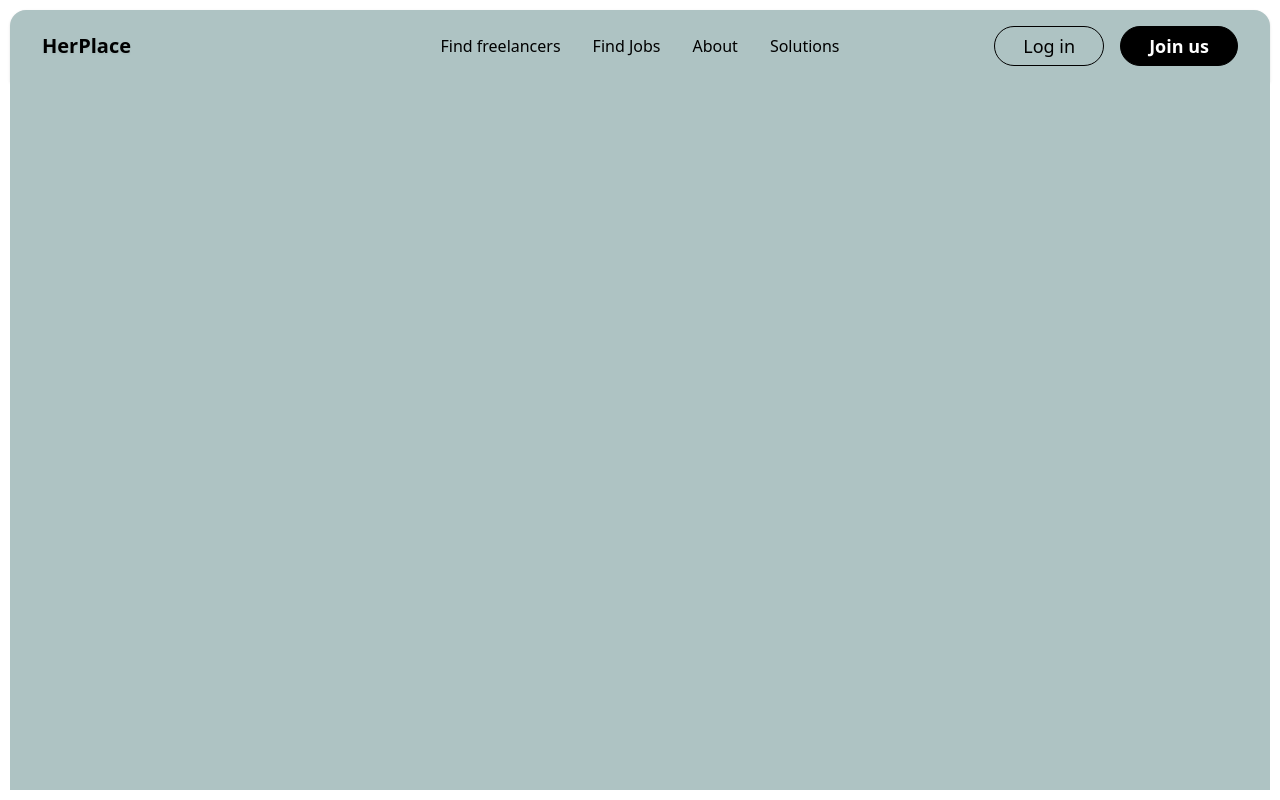
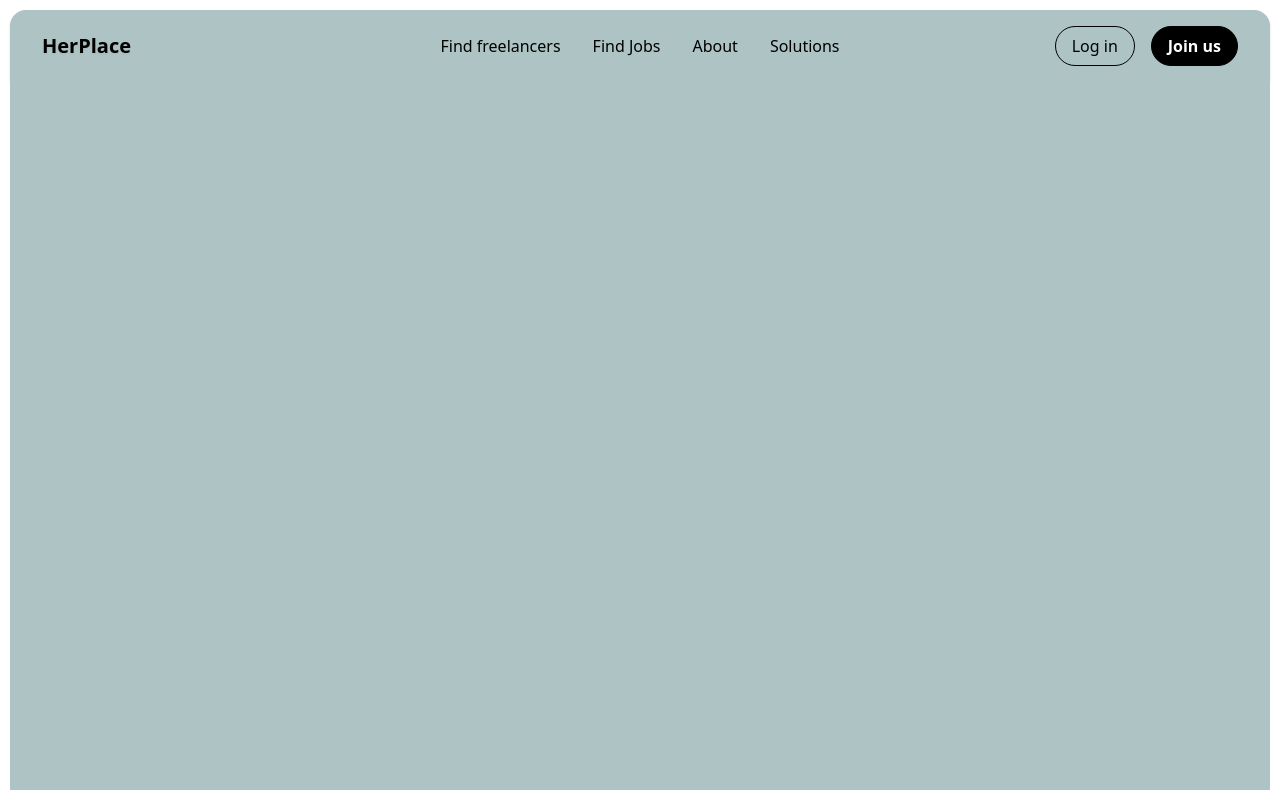
Before and after one commit to Prakhar-tech-spec/her-place, a React (Vite) app: page / in a window 1280 px wide. Built offline with nearby package versions, Linux system fonts and the light colour scheme.

Commit message:
Make login and join us buttons smaller
Reduced the size of the "Log in" and "Join us" buttons in the navigation bar.

```diff
--- a/src/pages/Index.tsx
+++ b/src/pages/Index.tsx
@@ -1,4 +1,3 @@
-
 import { Button } from "@/components/ui/button";
 
 const Index = () => {
@@ -36,14 +35,13 @@ const Index = () => {
           <div className="flex items-center space-x-4">
             <Button
               variant="outline"
-              className="border border-black text-black font-medium px-7 py-2 rounded-full text-lg shadow-none bg-[#aec3c3] transition-colors duration-200 hover:bg-black hover:text-white"
+              className="border border-black text-black font-medium px-4 py-1.5 rounded-full text-base shadow-none bg-[#aec3c3] transition-colors duration-200 hover:bg-black hover:text-white"
             >
               Log in
             </Button>
             <Button
               variant="default"
-              className="bg-black text-white font-semibold px-7 py-2 rounded-full text-lg border border-black transition-colors duration-200
-                hover:bg-[#aec3c3] hover:text-black hover:border-black"
+              className="bg-black text-white font-semibold px-4 py-1.5 rounded-full text-base border border-black transition-colors duration-200 hover:bg-[#aec3c3] hover:text-black hover:border-black"
               style={{}}
             >
               Join us
```
